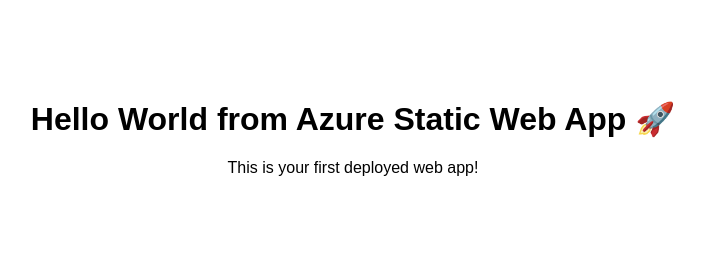
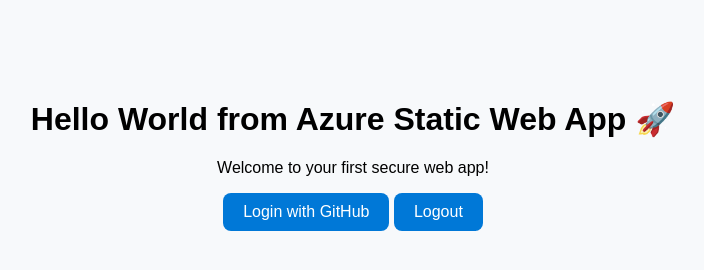
Before and after one commit to poorvappp/hello-world-app, a plain HTML site: page index.html in a window 1280 px wide. Shown: the whole page, without its empty margins (287-991 px from the left). Drawn offline with Linux system fonts and the light colour scheme.

Commit message:
Update index.html

```diff
--- a/index.html
+++ b/index.html
@@ -1,10 +1,45 @@
 <!DOCTYPE html>
 <html>
 <head>
-    <title>Hello World App</title>
+  <title>Hello Secure World</title>
+  <style>
+    body {
+      font-family: Arial, sans-serif;
+      text-align: center;
+      margin-top: 100px;
+      background-color: #f7f9fb;
+    }
+    button {
+      padding: 10px 20px;
+      border: none;
+      background-color: #0078d7;
+      color: white;
+      font-size: 16px;
+      border-radius: 8px;
+      cursor: pointer;
+    }
+    button:hover {
+      background-color: #005fa3;
+    }
+  </style>
 </head>
-<body style="font-family: Arial; text-align: center; margin-top: 100px;">
-    <h1>Hello World from Azure Static Web App 🚀</h1>
-    <p>This is your first deployed web app!</p>
+<body>
+  <h1>Hello World from Azure Static Web App 🚀</h1>
+  <p>Welcome to your first secure web app!</p>
+
+  <div id="auth-buttons">
+    <button onclick="login()">Login with GitHub</button>
+    <button onclick="logout()">Logout</button>
+  </div>
+
+  <script>
+    function login() {
+      window.location.href = '/.auth/login/github';
+    }
+
+    function logout() {
+      window.location.href = '/.auth/logout';
+    }
+  </script>
 </body>
 </html>
```
